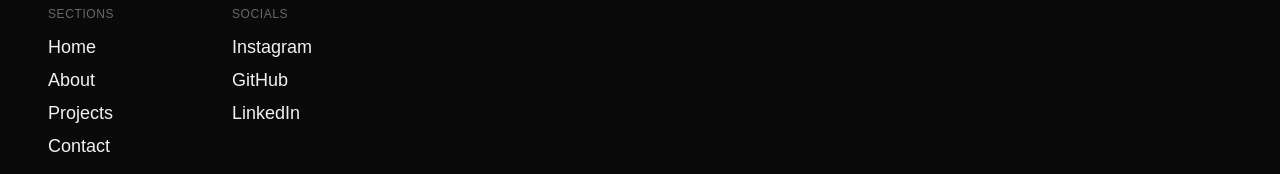
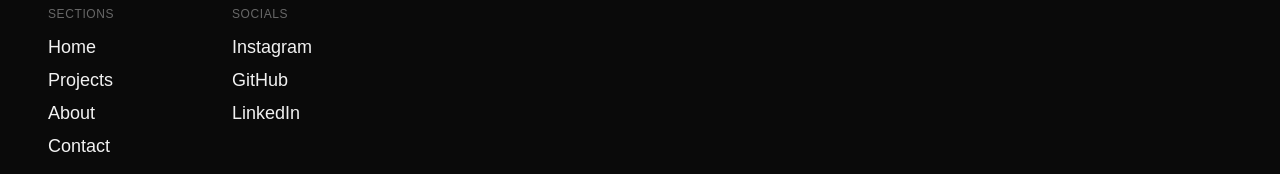
Before and after one commit to JackitudilinksG/jackitudilinksg.github.io, a Next.js app: page /contact in a window 1280 px wide. Shown: the part 1580-1754 px from the top of the page. Built offline with nearby package versions, Linux system fonts and the light colour scheme.

Commit message:
Update Footer.tsx

```diff
--- a/src/app/components/Footer.tsx
+++ b/src/app/components/Footer.tsx
@@ -8,8 +8,8 @@
                 <div className={styles.column}>
                     <p className={styles.columnLabel}>Sections</p>
                     <Link href="/">Home</Link>
+                    <Link href="/projects">Projects</Link>
                     <Link href="/about">About</Link>
-                    <Link href="/projects">Projects</Link>
                     <Link href="/contact">Contact</Link>
                 </div>
                 <div className={styles.column}>
```
